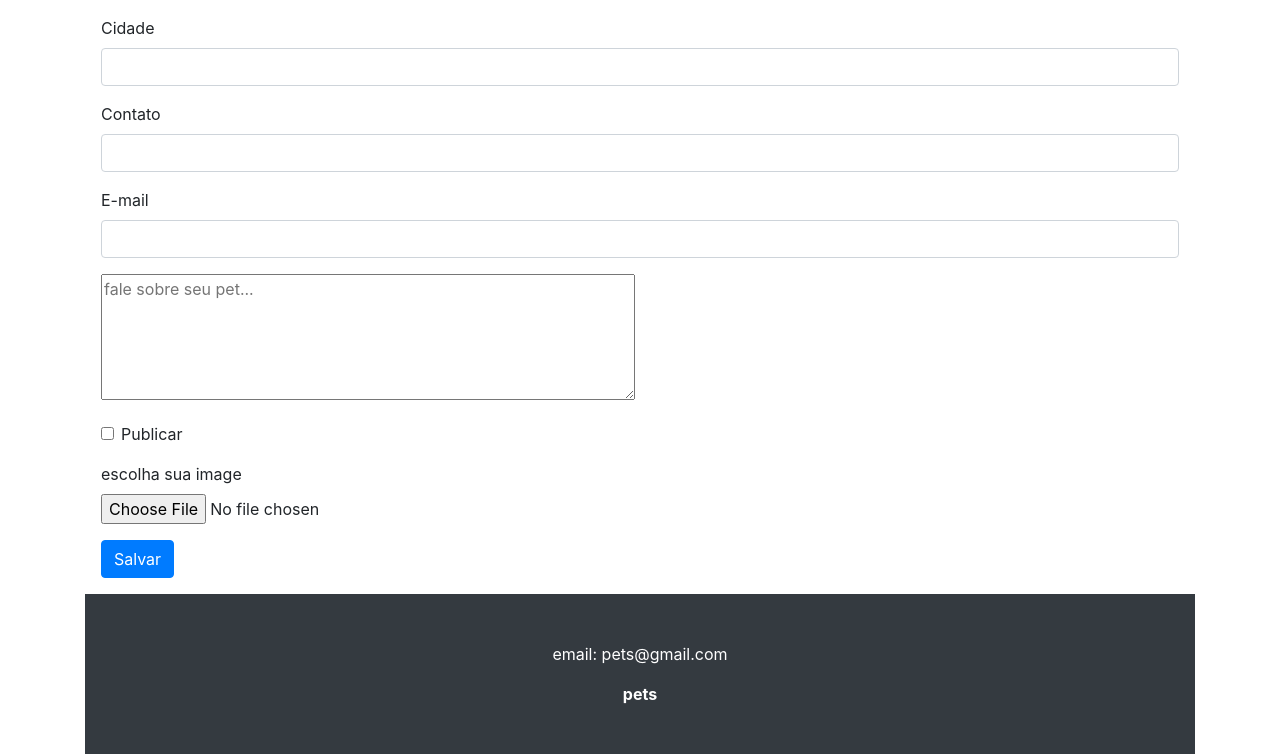
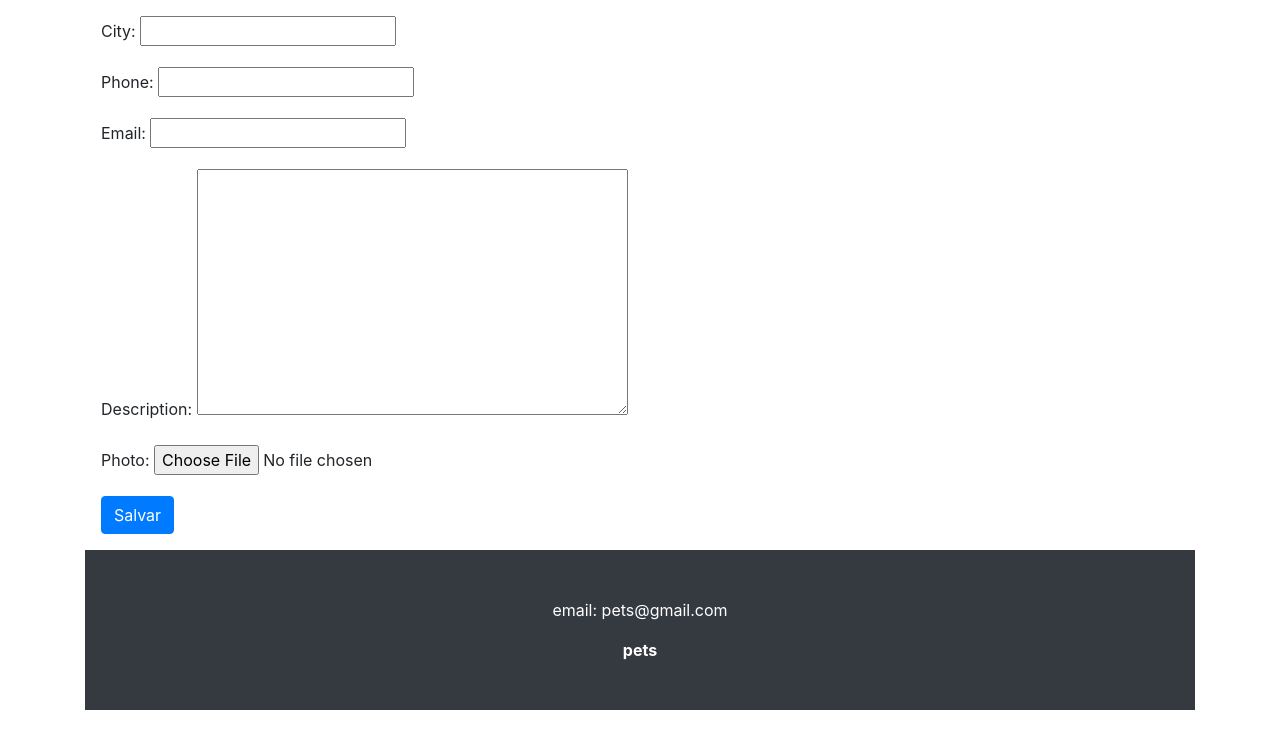
Before and after one commit to pacman2020/my-pet, a Django app: template mypet/core/templates/pet/new_pet.html in a window 1280 px wide. Shown: the part 72-826 px from the top of the page. After the commit the page ends 782 px from the top, so only its background shows below. Run offline with Django 3.2, Linux system fonts and the light colour scheme; the template is opened without the code that fills it: values that come from a table or form of the project are taken from there, others are empty; some libraries are stand-ins or nearby versions.

Commit message:
insert new pet function

```diff
--- a/mypet/core/forms.py
+++ b/mypet/core/forms.py
@@ -5,5 +5,5 @@ class PetForm(forms.ModelForm):
     class Meta:
         model = Pet
         fields = (
-            'user_id','city','phone','email','description','photo',
-            )
+            'city','phone','email','description','photo',
+        )
--- a/mypet/core/templates/pet/new_pet.html
+++ b/mypet/core/templates/pet/new_pet.html
@@ -1,30 +1,8 @@
 {% extends 'base.html' %}
 
 {% block content %}
-<form class="p-3" method="POST">
-    <div class="form-group">
-      <label for="exampleInputEmail1">Cidade</label>
-      <input type="text" class="form-control" id="city" name="city" id="city">
-    </div>
-    <div class="form-group">
-      <label for="exampleInputEmail1">Contato</label>
-      <input type="text" class="form-control" id="city" name="phone" id="phone">
-    </div>
-    <div class="form-group">
-      <label for="exampleInputPassword1">E-mail</label>
-      <input type="text" class="form-control" id="email" name="email">
-    </div>
-    <div class="form-group">
-        <textarea placeholder="fale sobre seu pet..." name="description" id="description" cols="50" rows="5"></textarea>
-    </div>
-    <div class="form-group form-check">
-      <input type="checkbox" class="form-check-input" name="active" id="active">
-      <label class="form-check-label" >Publicar</label>
-    </div>
-    <div class="form-group">
-        <label for="exampleFormControlFile1">escolha sua image</label>
-        <input type="file" class="form-control-file" id="photo" name="photo">
-    </div>
+<form enctype="multipart/form-data" class="p-3" method="POST">{% csrf_token %}
+    {{ form.as_p }}
     <button type="submit" class="btn btn-primary">Salvar</button>
 </form>
 
--- a/mypet/core/urls.py
+++ b/mypet/core/urls.py
@@ -3,7 +3,7 @@ from . import views
 
 urlpatterns = [
     path('', views.home, name='home'),
-    path('new_pet', views.mew_pet, name='mew_pet'),
+    path('new_pet/', views.new_pet, name='new_pet'),
     path('detail/<int:pk>', views.detail_pet, name='detail_pet'),
     path('my_pets', views.my_pets, name='my_pets'),
 ]
--- a/mypet/templates/base.html
+++ b/mypet/templates/base.html
@@ -1,4 +1,4 @@
-{% load static %}
+
 <!DOCTYPE html>
 <html lang="en">
 
@@ -7,7 +7,6 @@
     <meta name="viewport" content="width=device-width, initial-scale=1.0">
     <link rel="stylesheet" href="https://stackpath.bootstrapcdn.com/bootstrap/4.5.2/css/bootstrap.min.css"
         integrity="sha384-JcKb8q3iqJ61gNV9KGb8thSsNjpSL0n8PARn9HuZOnIxN0hoP+VmmDGMN5t9UJ0Z" crossorigin="anonymous">
-    <link rel="stylesheet" href="{% static 'css/productmain.css' %}">
     <title>{% block title %} lista de pets {% endblock %}</title>
 </head>
 
@@ -28,7 +27,7 @@
                   <a class="nav-link" href="{% url 'my_pets' %}">meus pets</a>
                 </li>
                 <li class="nav-item">
-                  <a class="nav-link" href="{% url 'mew_pet' %}">novo pet</a>
+                  <a class="nav-link" href="{% url 'new_pet' %}">novo pet</a>
                 </li>
                 <li class="nav-item">
                   <a class="nav-link" href="#">sair</a>
```
Also changed, not shown: mypet/core/views.py (+17 -2 lines), mypet/media/media/gato.jpg (added), mypet/media/media/hotdog.jpg (added), mypet/media/media/viralata.jpg (added).
